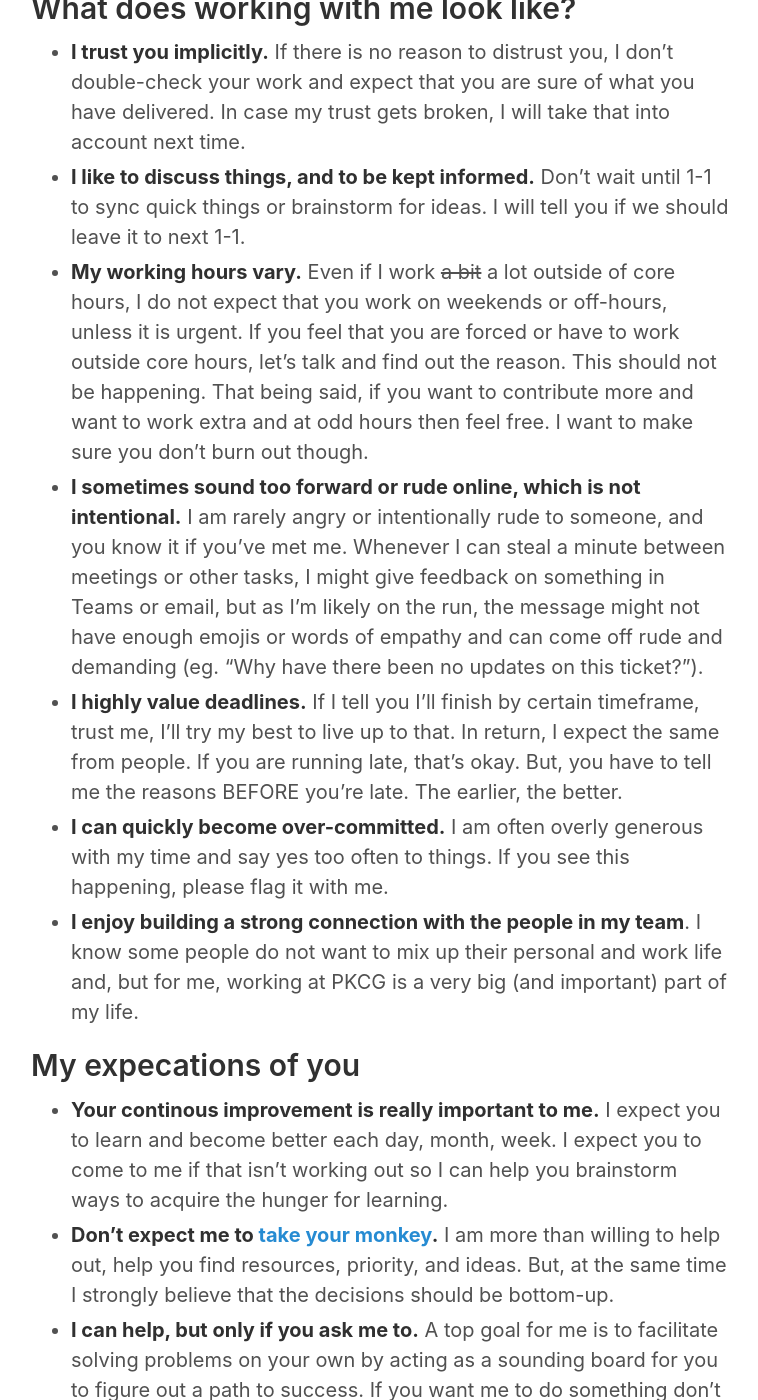
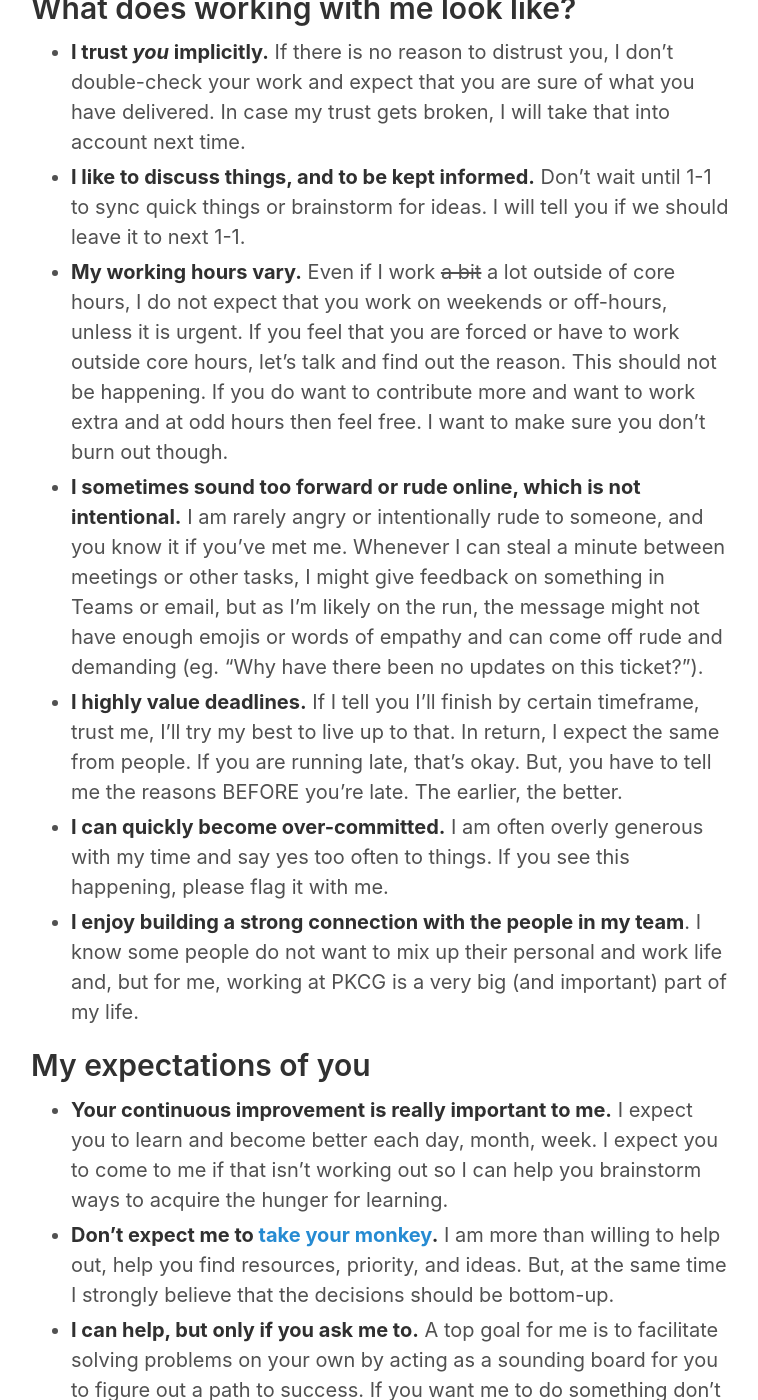
Before and after one commit to teejayen/teejayen.github.io, a Jekyll site: the page built from manual-of-me.md, in a window 1280 px wide and 1400 px high, scrolled down 512 px. Shown: the whole window, without its empty margins (259-1017 px from the left). Built offline with Jekyll 4.4.1, drawn with Linux system fonts in a browser that asks for light colours; our own code applies the rules of GitHub Pages for plain Markdown files; some of the changed text lies outside the part shown.

Commit message:
couple of spelling mistakes / emphasis added

```diff
--- a/manual-of-me.md
+++ b/manual-of-me.md
@@ -6,17 +6,17 @@ I am the Service Delivery Manager at PKCG. My role encompasses many different th
 
 ## What does working with me look like?
 
-- **I trust you implicitly.** If there is no reason to distrust you, I don't double-check your work and expect that you are sure of what you have delivered. In case my trust gets broken, I will take that into account next time.
+- **I trust _you_ implicitly.** If there is no reason to distrust you, I don't double-check your work and expect that you are sure of what you have delivered. In case my trust gets broken, I will take that into account next time.
 - **I like to discuss things, and to be kept informed.** Don't wait until 1-1 to sync quick things or brainstorm for ideas. I will tell you if we should leave it to next 1-1.
-- **My working hours vary.** Even if I work ~~a bit~~ a lot outside of core hours, I do not expect that you work on weekends or off-hours, unless it is urgent. If you feel that you are forced or have to work outside core hours, let's talk and find out the reason. This should not be happening. That being said, if you want to contribute more and want to work extra and at odd hours then feel free. I want to make sure you don't burn out though.
+- **My working hours vary.** Even if I work ~~a bit~~ a lot outside of core hours, I do not expect that you work on weekends or off-hours, unless it is urgent. If you feel that you are forced or have to work outside core hours, let's talk and find out the reason. This should not be happening. If you do want to contribute more and want to work extra and at odd hours then feel free. I want to make sure you don't burn out though.
 - **I sometimes sound too forward or rude online, which is not intentional.** I am rarely angry or intentionally rude to someone, and you know it if you've met me. Whenever I can steal a minute between meetings or other tasks, I might give feedback on something in Teams or email, but as I'm likely on the run, the message might not have enough emojis or words of empathy and can come off rude and demanding (eg. "Why have there been no updates on this ticket?").
 - **I highly value deadlines.** If I tell you I’ll finish by certain timeframe, trust me, I’ll try my best to live up to that. In return, I expect the same from people. If you are running late, that’s okay. But, you have to tell me the reasons BEFORE you’re late. The earlier, the better.
 - **I can quickly become over-committed.** I am often overly generous with my time and say yes too often to things. If you see this happening, please flag it with me.
 - **I enjoy building a strong connection with the people in my team**. I know some people do not want to mix up their personal and work life and, but for me, working at PKCG is a very big (and important) part of my life.
 
-## My expecations of you
+## My expectations of you
 
-- **Your continous improvement is really important to me.** I expect you to learn and become better each day, month, week. I expect you to come to me if that isn't working out so I can help you brainstorm ways to acquire the hunger for learning.
+- **Your continuous improvement is really important to me.** I expect you to learn and become better each day, month, week. I expect you to come to me if that isn't working out so I can help you brainstorm ways to acquire the hunger for learning.
 - **Don't expect me to [take your monkey](https://hbr.org/1999/11/management-time-whos-got-the-monkey).** I am more than willing to help out, help you find resources, priority, and ideas. But, at the same time I strongly believe that the decisions should be bottom-up.
 - **I can help, but only if you ask me to.** A top goal for me is to facilitate solving problems on your own by acting as a sounding board for you to figure out a path to success. If you want me to do something don't bullshit and say it out. Statements like "There should be something done about X" won't trigger me into action.
 - **Tell me what I need to know, not what you think I want to hear.** - Speak your mind freely with me – daily struggles, compensation, stress, technical issues, emotions, personal growth, ranting, venting, mental issues. I try to keep my topics-that-are-taboo list empty.
```
Also changed, not shown: other parts of manual-of-me.md (+4 -4 lines).
